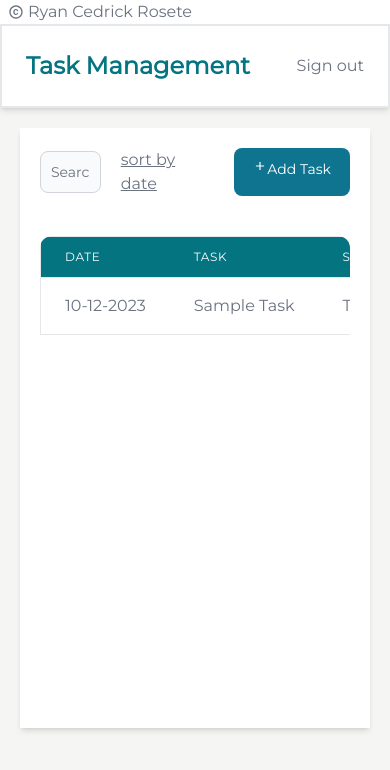
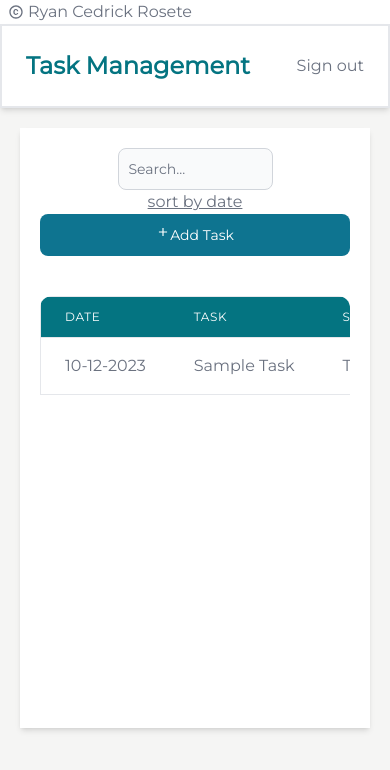
Before and after one commit to rrosete/task-management-system, a Next.js app: page /task in a window 390 px wide. Shown: the top 770 px of the page. Built offline with nearby package versions, Linux system fonts and the light colour scheme.

Commit message:
update signup page

```diff
--- a/src/components/table/table.tsx
+++ b/src/components/table/table.tsx
@@ -3,7 +3,7 @@ import React, { FC } from "react";
 
 export const Table: FC<ITable> = ({ data, header }) => {
   return (
-    <div className="rounded-t-xl overflow-hidden">
+    <div className="rounded-t-xl overflow-auto">
       <table className="table-auto min-w-full">
         <thead>
           <tr className="bg-teal-600 border text-white">
--- a/src/pages/signup.tsx
+++ b/src/pages/signup.tsx
@@ -10,7 +10,7 @@ const SignUp: NextPage = () => {
   return (
     <LoginLayout title="Sign Up">
       <form>
-        <div className="px-5 text-center">
+        <div className="px-5 text-center mb-10">
           <div className="flex flex-col gap-2">
             <TextInput
               name="email"
--- a/src/pages/task/index.tsx
+++ b/src/pages/task/index.tsx
@@ -158,8 +158,8 @@ const Task: NextPage = () => {
   return (
     <Layout>
       <div className="flex-col mb-24 w-full">
-        <div className="flex flex-row justify-between mb-10">
-          <div className="flex flex-row gap-5 w-2/4 items-center">
+        <div className="flex flex-col lg:flex-row justify-between mb-10">
+          <div className="flex flex-col w-full lg:flex-row lg:gap-5 md:w-2/4 items-center">
             <TextInput
               placeholder="Search..."
               value={searchTerm}
@@ -176,7 +176,7 @@ const Task: NextPage = () => {
               sort by date
             </a>
           </div>
-          <div className="flex flex-row gap-3">
+          <div className="flex flex-col lg:flex-row gap-3">
             <Button
               onClick={() => {
                 setAddModal(true);
```
